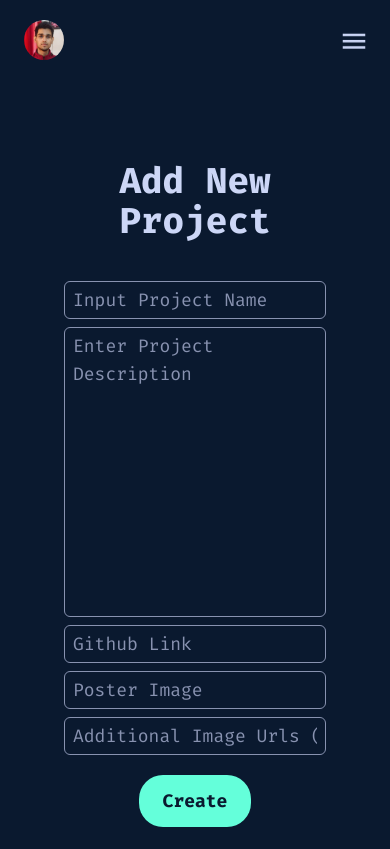
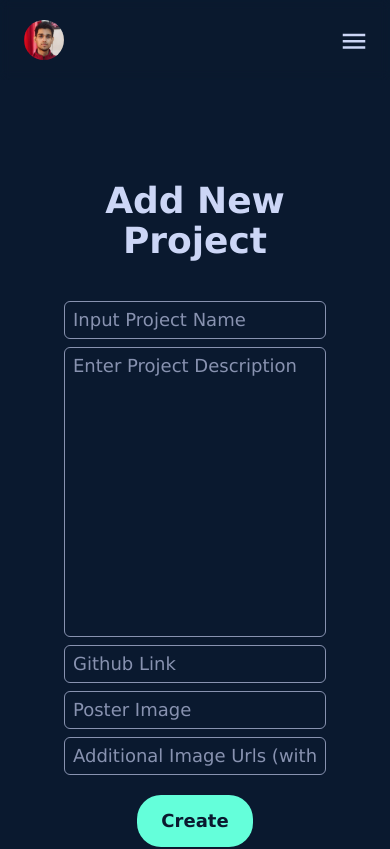
Before and after one commit to renji18/Portfolio-v1, a React (Create React App) app: page /admin in a window 390 px wide. Shown: the top 849 px of the page. Built offline with nearby package versions, Linux system fonts and the light colour scheme.

Commit message:
basic structure created

```diff
--- a/src/components/Header.js
+++ b/src/components/Header.js
@@ -1,9 +1,10 @@
-import React from "react";
+import React, { useEffect, useState } from "react";
 import { Link } from "react-router-dom";
 import Watashi from "../assets/IMG-20230215-WA0007.jpg";
 import "react-tooltip/dist/react-tooltip.css";
 
 const Header = ({ activeMenu, setActiveMenu }) => {
+  const [scrollData, setScrollData] = useState({ y: 0, lastY: 0 });
   const ulElements = [
     { title: "About", route: "#aboutMe" },
     { title: "Experience", route: "#experience" },
@@ -11,10 +12,31 @@ const Header = ({ activeMenu, setActiveMenu }) => {
     { title: "Contact", route: "#contact" },
   ];
 
+  useEffect(() => {
+    const handleScroll = () => {
+      setScrollData((prevState) => {
+        return {
+          y: window.scrollY,
+          lastY: prevState.y,
+        };
+      });
+    };
+    window.addEventListener("scroll", handleScroll);
+    return () => window.removeEventListener("scroll", handleScroll);
+  }, []);
+
+  useEffect(() => {
+    if (scrollData.y > 100 && scrollData.lastY < scrollData.y) {
+      document.getElementById("header").classList.add("hideNav");
+    } else {
+      document.getElementById("header").classList.remove("hideNav");
+    }
+  }, [scrollData]);
+
   return (
     <div
       id="header"
-      className="md:flex text-sm sticky hidden  items-center justify-between px-10 pt-7 pb-5"
+      className="md:flex transition-all text-sm sticky top-0 hidden  items-center bg-[#0a192f] bg-clip-padding blur-backdrop-filter bg-opacity-80 ease-in-out duration-300 justify-between px-10 pt-7 pb-5"
     >
       <p className="text-2xl cursor-pointer">
         <Link onClick={() => setActiveMenu("")} to="/">
--- a/src/components/Hero.js
+++ b/src/components/Hero.js
@@ -4,7 +4,7 @@ import hi from "../assets/hi.png";
 
 const Hero = () => {
   return (
-    <div className="h-[100vh] mt-[-40px] justify-center items-center sm:justify-evenly w-full flex-col sm:flex-row flex">
+    <div className="h-[100vh] mt-[-65px] md:mt-[-40px] justify-center items-center sm:justify-evenly w-full flex-col sm:flex-row flex">
       <div className="flex customContainer px-7 sm:px-20 lg:px-0  flex-col gap-8">
         <p className="text-[#64ffda] text-lg">Hi, my name is</p>
         <div className="font-semibold lg:text-6xl md:text-5xl text-3xl sm:text-4xl">
--- a/src/components/MobileHeader.js
+++ b/src/components/MobileHeader.js
@@ -1,10 +1,11 @@
-import React from "react";
+import React, { useState, useEffect } from "react";
 import { Link } from "react-router-dom";
 import MenuIcon from "@mui/icons-material/Menu";
 import MenuOpenIcon from "@mui/icons-material/MenuOpen";
 import Watashi from "../assets/IMG-20230215-WA0007.jpg";
 
 const MobileHeader = ({ activeMenu, setActiveMenu, menuOpen, setMenuOpen }) => {
+  const [scrollData, setScrollData] = useState({ y: 0, lastY: 0 });
   const ulElements = [
     { title: "About", route: "#aboutMe" },
     { title: "Experience", route: "#experience" },
@@ -12,12 +13,43 @@ const MobileHeader = ({ activeMenu, setActiveMenu, menuOpen, setMenuOpen }) => {
     { title: "Contact", route: "#contact" },
   ];
 
+  useEffect(() => {
+    const handleScroll = () => {
+      setScrollData((prevState) => {
+        return {
+          y: window.scrollY,
+          lastY: prevState.y,
+        };
+      });
+    };
+    window.addEventListener("scroll", handleScroll);
+    return () => window.removeEventListener("scroll", handleScroll);
+  }, []);
+
+  useEffect(() => {
+    if (scrollData.y > 100 && scrollData.lastY < scrollData.y) {
+      setMenuOpen(false);
+      document.getElementById("mobileHeader").classList.add("hideNav");
+    } else {
+      document.getElementById("mobileHeader").classList.remove("hideNav");
+    }
+  }, [scrollData, setMenuOpen]);
+
   return (
-    <div id="mobileHeader">
-      <div className="flex md:hidden w-[100vw] items-center justify-between px-6 bg-transparent pt-5">
+    <div
+      id="mobileHeader"
+      className="sticky transition-all bg-[#0a192f] top-0 bg-clip-padding bg-opacity-80 ease-in-out duration-300"
+    >
+      <div className="flex md:hidden w-[100vw] items-center justify-between px-6 py-5 blur-backdrop-filter">
         <p className="cursor-pointer">
           <Link to="/">
-            <a onClick={() => setActiveMenu("")} href="#mobileHeader">
+            <a
+              onClick={() => {
+                setActiveMenu("");
+                document.documentElement.scrollTo(0, 0);
+              }}
+              href="mobileHeader"
+            >
               <img
                 src={Watashi}
                 alt="watashi"
@@ -26,7 +58,7 @@ const MobileHeader = ({ activeMenu, setActiveMenu, menuOpen, setMenuOpen }) => {
             </a>
           </Link>
         </p>
-        <div className="flex right-6 fixed items-center justify-center scale-125 gap-5">
+        <div className="flex right-6 items-center justify-center scale-125 gap-5">
           {menuOpen ? (
             <button onClick={() => setMenuOpen(false)}>
               <MenuOpenIcon />
--- a/src/index.css
+++ b/src/index.css
@@ -23,12 +23,23 @@ body {
   background-color: #0a192f;
   color: #ccd6f6;
   scroll-behavior: smooth;
-  font-family: 'Fira Mono', monospace;
+  font-family: "Lucida Sans", "Lucida Sans Regular", "Lucida Grande",
+    "Lucida Sans Unicode", Geneva, Verdana, sans-serif;
 }
 
 .customContainer {
   width: 100%;
 }
+
+.hideNav {
+  transform: translateY(-100%);
+}
+
+.blur-backdrop-filter {
+  backdrop-filter: blur(5px);
+  -webkit-backdrop-filter: blur(5px);
+}
+
 @media (min-width: 640px) {
   .customContainer {
     max-width: 640px;
```
Also changed, not shown: 1 other file (tests, documents, lock files or other folders).
